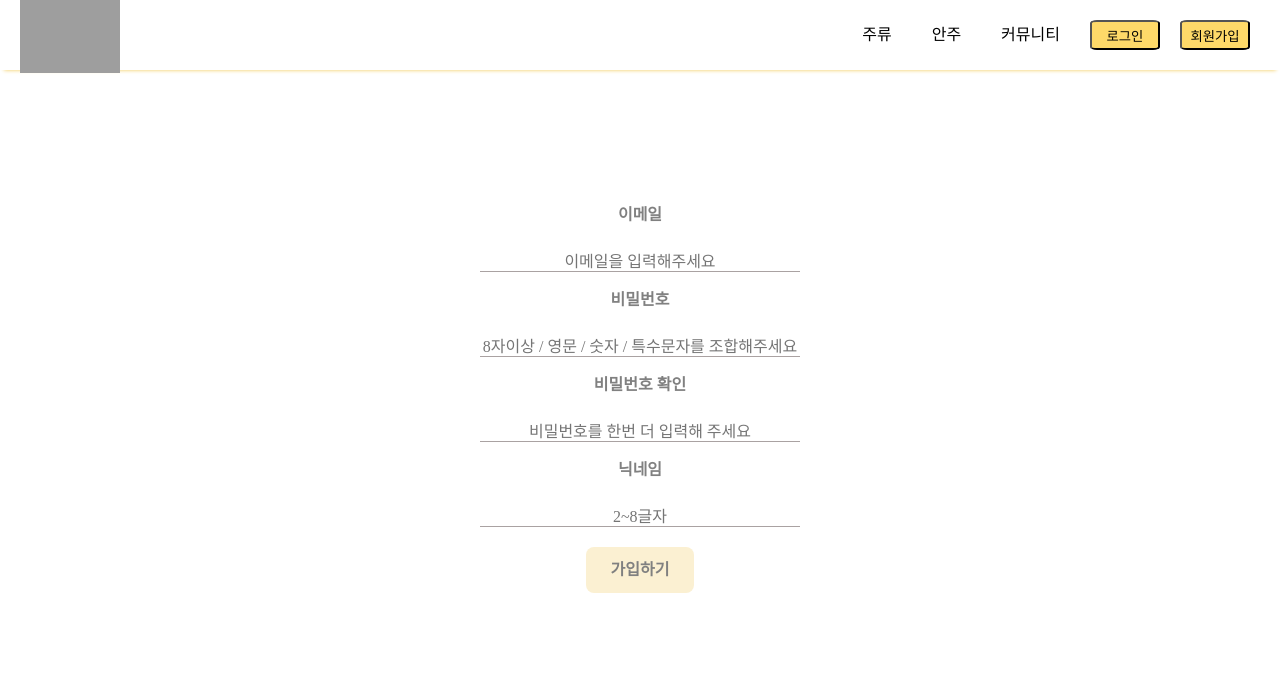
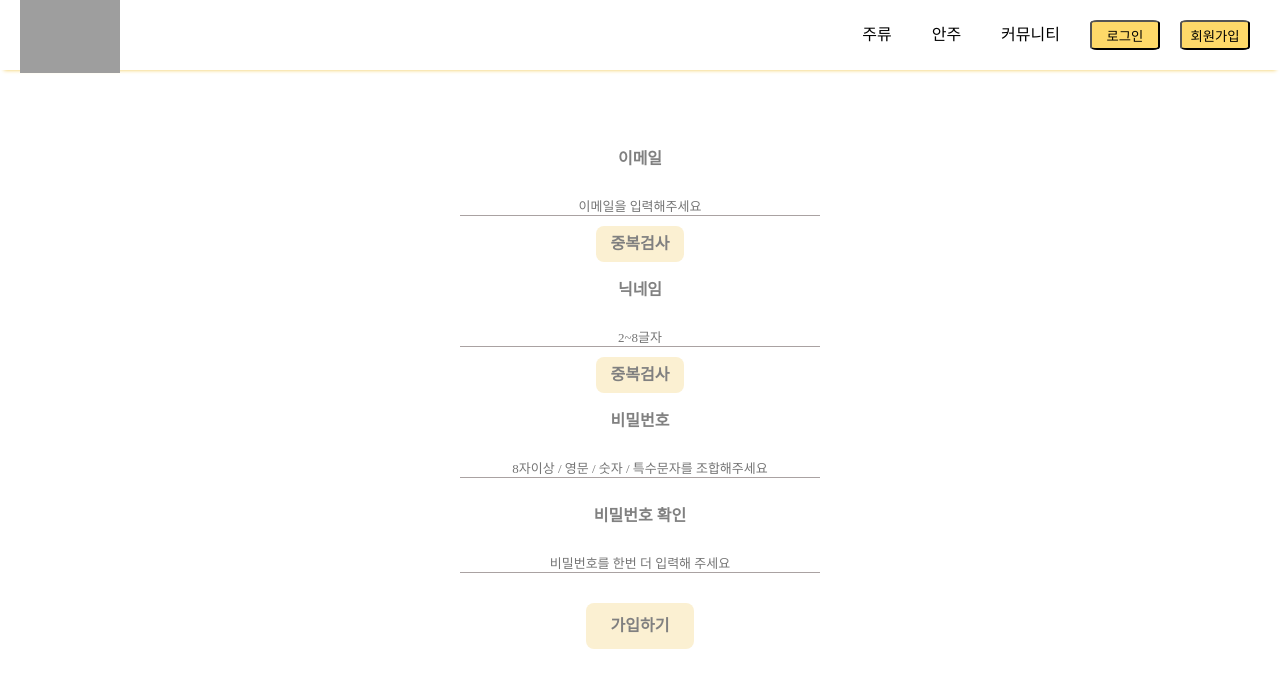
Before and after one commit to codestates/ssokbeer, a React (Create React App) app in the folder client/: page /signup in a window 1280 px wide. Shown: the top 688 px of the page. Built offline with nearby package versions, Linux system fonts and the light colour scheme; grey boxes are pictures that could not be loaded.

Commit message:
Update: 회원가입 유효성 검사 2차구현

```diff
--- a/client/src/pages/Signup.js
+++ b/client/src/pages/Signup.js
@@ -1,6 +1,7 @@
 import styled from "styled-components";
 /* eslint-disable */
 import { useForm } from "react-hook-form";
+import { useState } from "react";
 
 const Container = styled.div`
   display: flex;
@@ -15,16 +16,23 @@ const Container = styled.div`
 const Form = styled.form`
   width: 100%;
   text-align: center;
-  max-width: 320px;
+  max-width: 360px;
 `;
 const FormColumn = styled.div`
   width: 100%;
   margin-bottom: 20px;
+  display: flex;
+  flex-direction: column;
+  align-items: center;
 `;
 const Input = styled.input`
   all: unset;
   width: 100%;
   border-bottom: 1px solid #aaa2a2;
+  margin-bottom: 10px;
+  &::placeholder {
+    font-size: 13px;
+  }
 `;
 const Label = styled.label`
   display: flex;
@@ -46,11 +54,31 @@ const Button = styled.button`
   }
   transition: 0.4s;
 `;
+const Valid = styled.button`
+  all: unset;
+  padding: 10px 15px;
+  background-color: #fbf0d2;
+  border-radius: 8px;
+  cursor: pointer;
+  font-weight: bold;
+  color: gray;
+  &:hover {
+    background-color: #ffdc77;
+  }
+  transition: 0.4s;
+`;
+const Span = styled.span`
+  font-size: 14px;
+  font-weight: bold;
+  color: #f45555;
+`;
 
 const Signup = () => {
-  const { register, watch, handleSubmit, errors, getValues } = useForm();
+  const { register, handleSubmit, errors, getValues } = useForm({ mode: "onChange" });
+  const [nickCheck, setNickCheck] = useState(false);
+  const [emailCheck, setEmailCheck] = useState(false);
   const onSubmitValid = (data) => {
-    // console.log(data);
+    console.log(data);
   };
   const onSubmitInvalid = (data) => {
     // console.log(data);
@@ -61,11 +89,40 @@ const Signup = () => {
         <FormColumn>
           <Label>이메일</Label>
           <Input
-            ref={register({ required: "이메일을 꼭 입력해주세요." })}
+            ref={register({
+              required: "이메일을 꼭 입력해주세요.",
+              validate: {
+                email: () => emailCheck && "중복된 이메일이 있습니다",
+              },
+            })}
             name='email'
             type='email'
             placeholder='이메일을 입력해주세요'
           />
+          <Span>{errors?.email?.message}</Span>
+          <Valid onClick={() => setEmailCheck(true)}>중복검사</Valid>
+        </FormColumn>
+        <FormColumn>
+          <Label>닉네임</Label>
+          <Input
+            ref={register({
+              required: "닉네임을 꼭 입력해주세요.",
+              validate: {
+                check: (value) => {
+                  const regex = new RegExp(/[^A-Za-z0-9가-힣]/);
+                  const isValid = regex.test(value);
+                  return isValid && "영어, 한글, 숫자만 입력해주세요";
+                },
+                nickname: () => nickCheck && "중복된 닉네임이 있습니다",
+              },
+              minLength: { value: 2, message: "최소 2자 이상 입력해주세요" },
+              maxLength: { value: 8, message: "최대 8자 이하로 입력해주세요" },
+            })}
+            name='nickname'
+            placeholder='2~8글자'
+          />
+          <Span>{errors?.nickname?.message}</Span>
+          <Valid onClick={() => setNickCheck(false)}>중복검사</Valid>
         </FormColumn>
         <FormColumn>
           <Label>비밀번호</Label>
@@ -81,6 +138,7 @@ const Signup = () => {
             type='password'
             placeholder='8자이상 / 영문 / 숫자 / 특수문자를 조합해주세요'
           />
+          <Span>{errors?.password?.message}</Span>
         </FormColumn>
         <FormColumn>
           <Label>비밀번호 확인</Label>
@@ -90,7 +148,7 @@ const Signup = () => {
               validate: {
                 matchPassword: (value) => {
                   const { password } = getValues();
-                  return password === value || "비밀번호가 일치하지 않습니다.";
+                  return password !== value && "비밀번호가 일치하지 않습니다.";
                 },
               },
             })}
@@ -98,26 +156,9 @@ const Signup = () => {
             type='password'
             placeholder='비밀번호를 한번 더 입력해 주세요'
           />
+          <Span>{errors?.password2?.message}</Span>
         </FormColumn>
-        <FormColumn>
-          <Label>닉네임</Label>
-          <Input
-            ref={register({
-              required: "닉네임을 꼭 입력해주세요.",
-              validate: {
-                check: (value) => {
-                  const regex = new RegExp(/[^A-Za-z0-9가-힣]/);
-                  const isValid = regex.test(value);
-                  return !isValid || "영어, 한글, 숫자만 입력해주세요";
-                },
-              },
-              minLength: { value: 2, message: "최소 2자 이상 입력해주세요" },
-              maxLength: { value: 8, message: "최대 8자 이하로 입력해주세요" },
-            })}
-            name='nickname'
-            placeholder='2~8글자'
-          />
-        </FormColumn>
+
         <Button>가입하기</Button>
       </Form>
     </Container>
```
